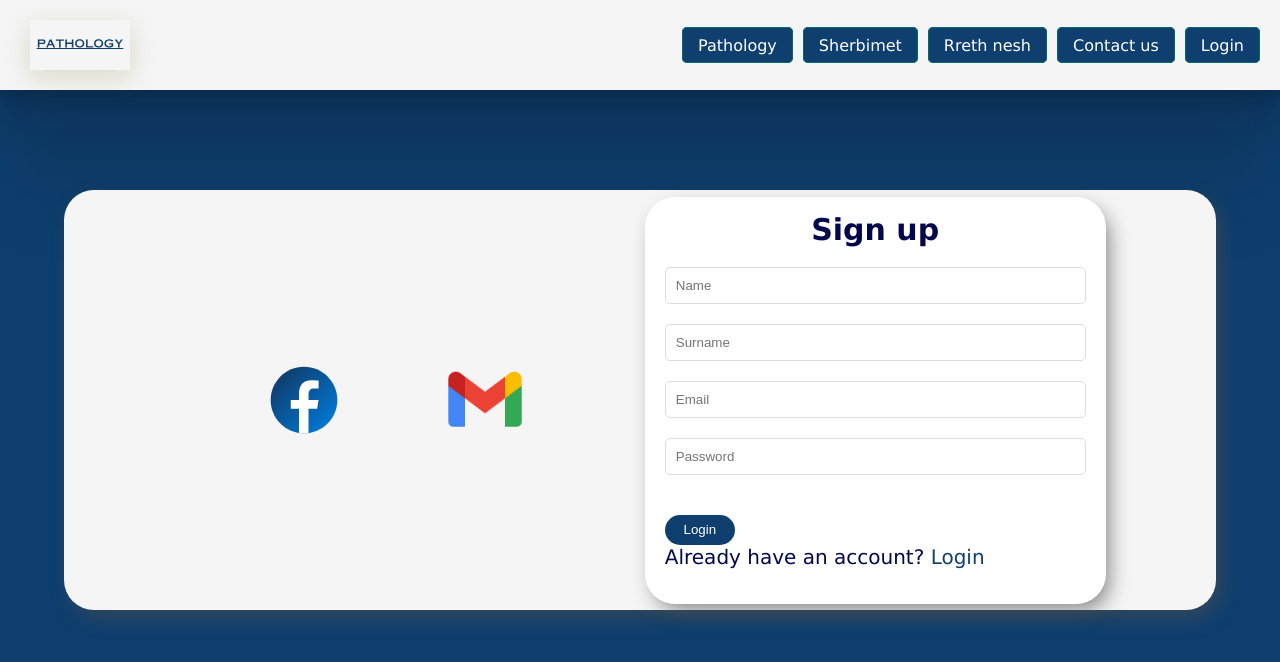
After one commit to erionshahinni/Laboratori, a PHP site: page /signup.html in a window 1280 px wide. The commit adds this page. Shown: the top 662 px of the page. Run offline with PHP 8.4, Linux system fonts and the light colour scheme.

Commit message:
signup form

```diff
--- /dev/null
+++ b/signup.html
@@ -0,0 +1,111 @@
+<!DOCTYPE html>
+<html lang="en">
+<head>
+    <meta charset="UTF-8">
+    <meta name="viewport" content="width=device-width, initial-scale=1.0">
+    <title>Signup</title>
+    <link rel="stylesheet" href="style.css">
+    <script src="https://code.jquery.com/jquery-3.4.1.slim.min.js" integrity="sha256-pasqAKBDmFT4eHoN2ndd6lN370kFiGUFyTiUHWhU7k8=" crossorigin="anonymous"></script>
+
+    <style>
+        body{
+            background-color: #0F3F6F;
+        }
+    </style>
+</head>
+<body>
+    <div class="nav">
+        <ul class="menu">
+            <li class="logo"><a href="index.html"><img src="1.svg" alt="" width="100px" height="50px" style="box-shadow: rgba(100, 100, 10, 0.2) 0px 7px 29px 0px;" ></a></li>
+            <li class="item button"><a class="menua" href="index.html">Pathology</a></li>
+            <li class="item button"><a class="menua" href="#sherbimet">Sherbimet</a></li>
+            <li class="item button"><a class="menua" href="about-us.html">Rreth nesh</a></li>
+            <li class="item button"><a class="menua" href="contact-us.html">Contact us</a></li>
+            <li class="item button "><a class="menua" href="login.html">Login</a></li>
+            <li class="toggle"><span class="bars"></span></li>
+        </ul>
+    </div>
+
+<div class="login-container">
+    <div class="login-1-2">
+        <div class="login1">
+            <img src="f.svg" alt="ClientTrust" width="80px">
+            <img src="logo-gmail.png" alt="ClientTrust" width="80px">
+            </div>
+    <div class="login2">
+        <h2>Sign up</h2>
+    <form id="loginForm" onsubmit="validateForm(); return false;">
+        <input type="text" id="name" placeholder="Name" required>
+        <div id="nameError" class="error-message"></div>
+        <input type="text" id="surname" placeholder="Surname" required>
+        <div id="surnameError" class="error-message"></div>
+        <input type="text" id="email" placeholder="Email" required>
+        <div id="emailError" class="error-message"></div>
+        <input type="password" id="password" placeholder="Password" required>
+        <div id="passwordError" class="error-message"></div>
+        <button type="submit" class="contact-button" style="width: 70px; height: 30px;">Login</button>
+        <div class="signup-link">
+            <p>Already have an account? <a class="signup" href="login.html">Login</a></p>
+        </div>
+    </form>
+</div>
+</div>
+</div>
+
+<script>
+     function validateForm() {
+
+
+        let name = document.getElementById('name').value;
+        let surname = document.getElementById('surname').value;
+        let email = document.getElementById('email').value;
+        let password = document.getElementById('password').value;
+
+
+        let nameRegex =  /^[A-Z][a-z]{3,8}$/;
+        let surnameRegex =  /^[A-Z][a-z]{3,8}$/;
+        let emailRegex = /[a-zA-Z.-_]+@+[a-z]+\.+[a-z]{2,3}$/;
+        let passwordRegex = /^(?=.*\d)(?=.*[a-z])(?=.*[A-Z]).{6,}$/;
+
+
+        if (!nameRegex.test(name)) {
+            document.getElementById('nameError').innerText = 'Name error.';
+            return;
+        } else {
+            document.getElementById('nameError').innerText = '';
+        }
+
+        if (!surnameRegex.test(surname)) {
+            document.getElementById('surnameError').innerText = 'Surname error.';
+            return;
+        } else {
+            document.getElementById('surnameError').innerText = '';
+        }
+
+        if (!emailRegex.test(email)) {
+            document.getElementById('emailError').innerText = 'Email error.';
+            return;
+        } else {
+            document.getElementById('emailError').innerText = '';
+        }
+
+        if (!passwordRegex.test(password)) {
+            document.getElementById('passwordError').innerText = 'Password must be at least 6 characters long and include at least one lowercase letter, one uppercase letter, and one digit.';
+            return;
+        } else {
+            document.getElementById('passwordError').innerText = '';
+        }
+
+
+        alert('Signup successful!');
+    }
+
+    $(function() {
+            $(".toggle").on("click", function() {
+                $(".item").toggleClass("active");
+            });
+        });
+</script>
+
+</body>
+</html>
--- a/style.css
+++ b/style.css
@@ -495,6 +495,10 @@ img{
    margin-bottom: 100px;
   }
 
+  .signup{
+    color: #0F3F6F;
+  }
+
   .login2{
     display: flex;
     flex-direction: row;
```
